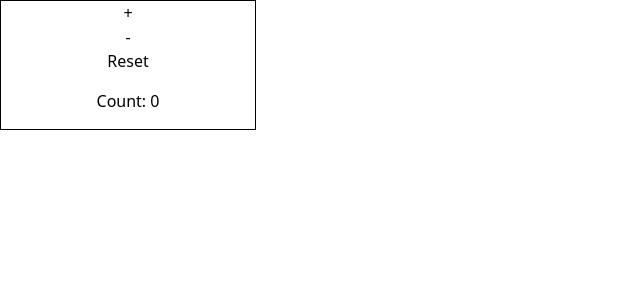
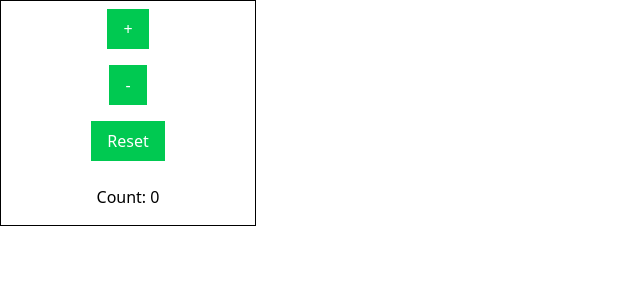
Before and after one commit to Crxwny/4cWI, a React (Vite) app in the folder WebBasics/React/ReactApp/: page / in a window 1280 px wide. Shown: the top 300 px of the page, without its empty margins (0-640 px from the left). Built offline with nearby package versions, Linux system fonts and the light colour scheme.

Commit message:
React_Aufgabe_State_01_Counter_finished2

```diff
--- a/WebBasics/React/ReactApp/src/components/Counter.tsx
+++ b/WebBasics/React/ReactApp/src/components/Counter.tsx
@@ -4,12 +4,12 @@ type Props = {}
 
 export default function Counter({}: Props) {
     const [count, setCount] = useState(0);
-    let style = count > 10 ? "bg-green-500" : "bg-white";
+    let style = count >= 10 ? "bg-green-500" : "bg-white";
     return (
-        <div className={`${style} overflow-hidden w-64 border-1 cursor-pointer flex flex-col items-center justify-center`}>
-            <button onClick={() => setCount(count + 1)}>+</button>
-            <button onClick={() => setCount(count - 1)}>-</button>
-            <button onClick={() => setCount(0)}>Reset</button>
+        <div className={`${style} overflow-hidden w-64 border-1 flex flex-col items-center justify-center`}>
+            <button className="bg-green-500 text-white hover:bg-green-700 px-4 py-2 m-2 text-center cursor-pointer" onClick={() => setCount(count + 1)}>+</button>
+            <button className="bg-green-500 text-white hover:bg-green-700 px-4 py-2 m-2 text-center cursor-pointer" onClick={() => setCount(count - 1)}>-</button>
+            <button className="bg-green-500 text-white hover:bg-green-700 px-4 py-2 m-2 text-center cursor-pointer" onClick={() => setCount(0)}>Reset</button>
             <div className="p-4">Count: {count}</div>
         </div>
   )
```
